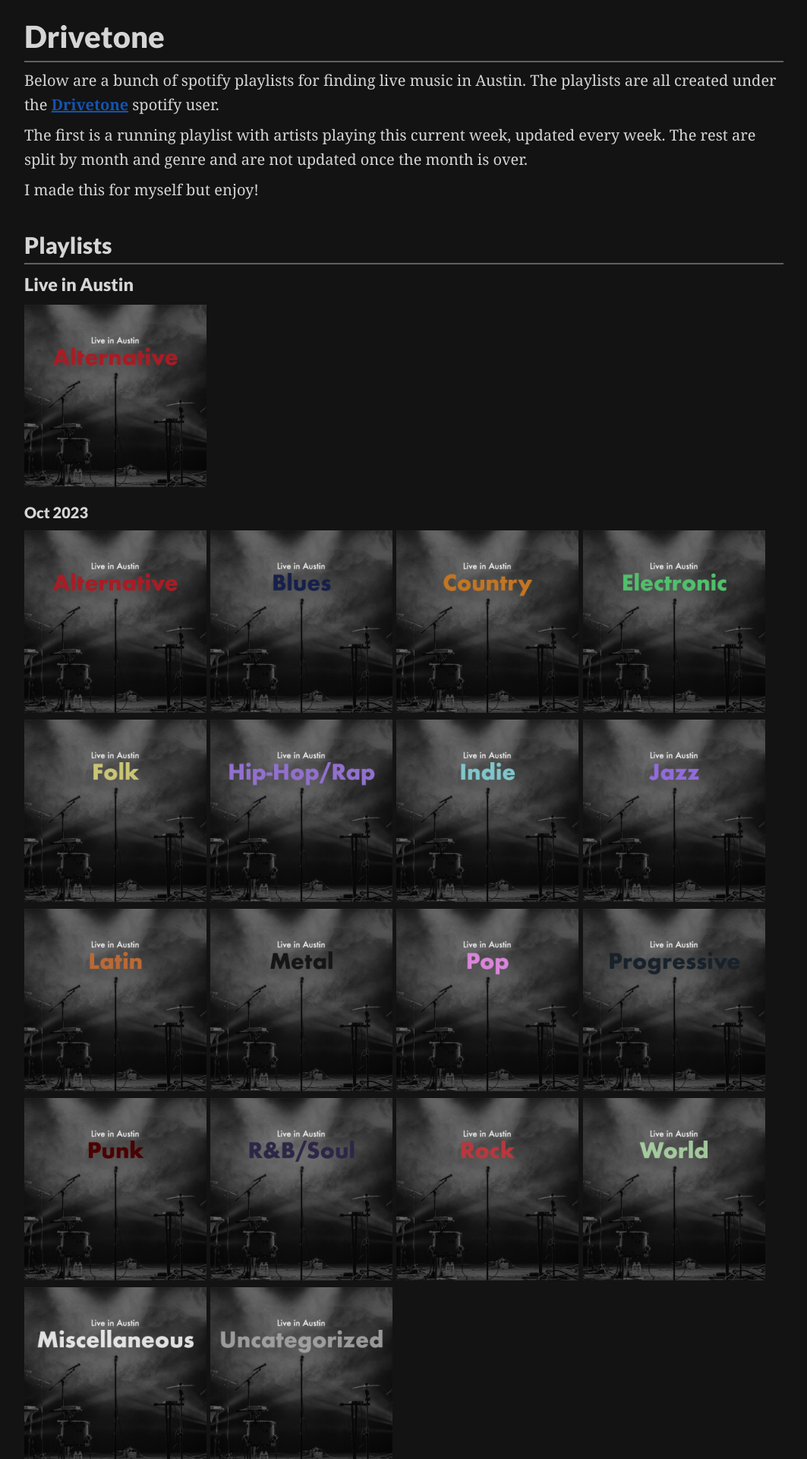
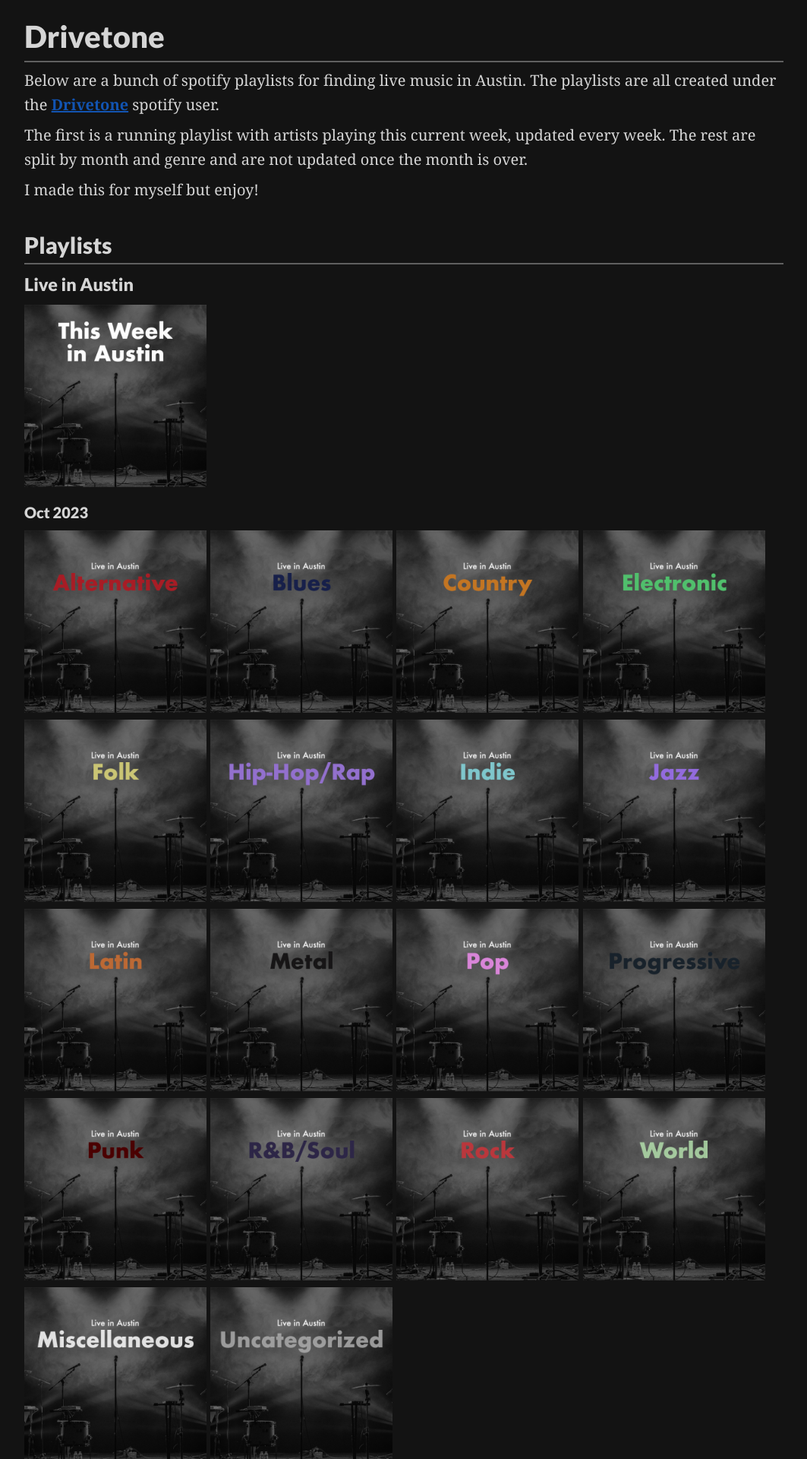
Before and after one commit to bradleyoesch/bradleyoesch.github.io, a Jekyll site: the page built from drivetone/index.md, in a window 1280 px wide. Shown: the top 1920 px of the page at 76% size, without its empty margins (108-1171 px from the left). Built offline with Jekyll 4.4.1, drawn with Linux system fonts in a browser that asks for light colours; some web fonts are replaced; our own code applies the rules of GitHub Pages for plain Markdown files.

Commit message:
fix weekly playlist image

```diff
--- a/drivetone/index.md
+++ b/drivetone/index.md
@@ -15,7 +15,7 @@ I made this for myself but enjoy!
 
 ### Live in Austin
 
-[![This Week in Austin](./images/alternative.jpg)](https://open.spotify.com/playlist/6UR1cm4ImMcv4fDwxwLZVH)
+[![This Week in Austin](./images/this-week.jpg)](https://open.spotify.com/playlist/6UR1cm4ImMcv4fDwxwLZVH)
 
 #### Oct 2023
 
```
